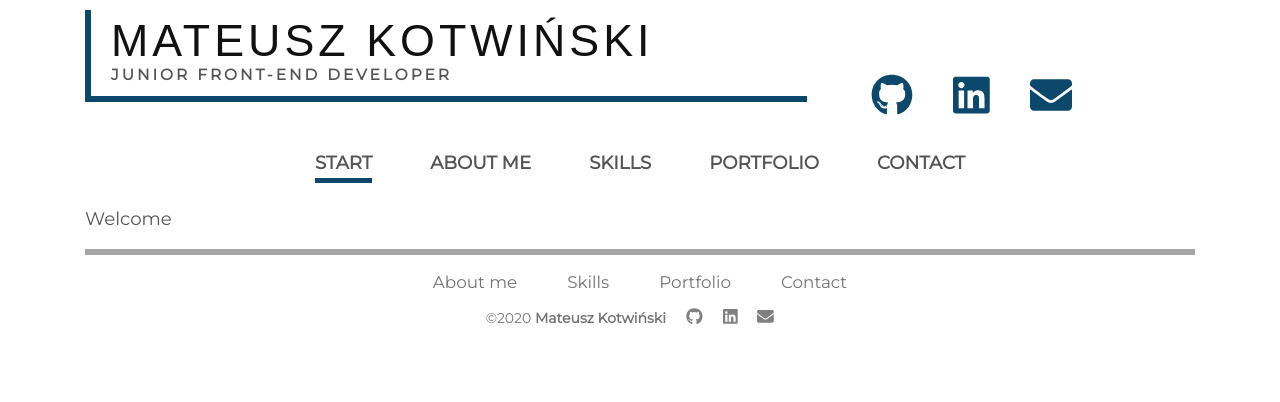
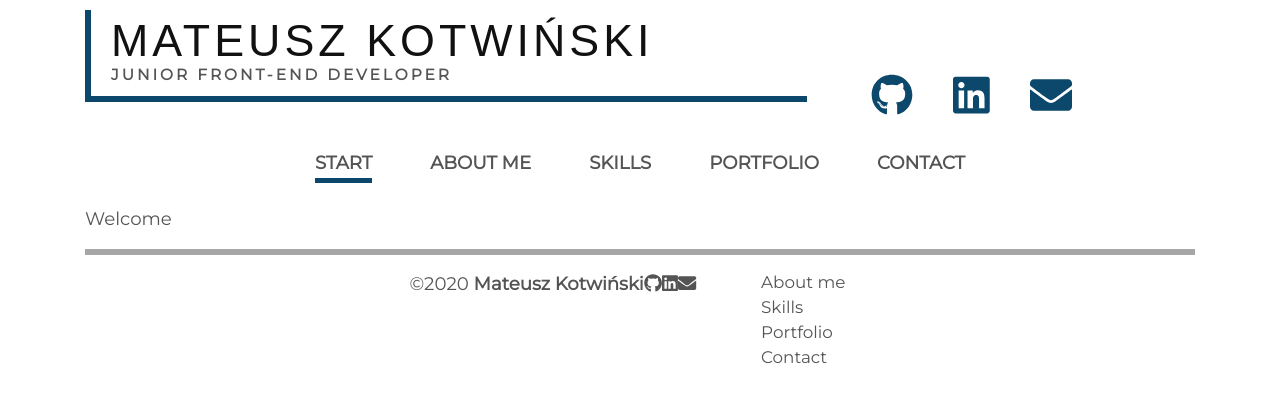
Before and after one commit to Kotwin98/portfolio_pl, a React (Create React App) app: page / in a window 1280 px wide. Shown: the top 402 px of the page. Built offline with nearby package versions, Linux system fonts and the light colour scheme; a web font is replaced by a local one.

Commit message:
Change order

```diff
--- a/src/components/layouts/Footer.js
+++ b/src/components/layouts/Footer.js
@@ -9,30 +9,8 @@ import { faEnvelope } from "@fortawesome/free-solid-svg-icons";
 
 const Footer = () => {
   return (
-        <>
-            <ul className="footer">
-                <li>
-                <NavLink exact to="/about" className="footer_menu">
-                    About me
-                </NavLink>
-                </li>
-                <li>
-                <NavLink exact to="/skills" className="footer_menu">
-                    Skills
-                </NavLink>
-                </li>
-                <li>
-                <NavLink exact to="/portfolio" className="footer_menu">
-                    Portfolio
-                </NavLink>
-                </li>
-                <li>
-                <NavLink exact to="/contact" className="footer_menu">
-                    Contact
-                </NavLink>
-                </li>
-            </ul>
-            <p className="footer_links">
+    <footer className="footer">
+      <p className="footer_socials">
         &copy;2020{" "}
         <a href="https://github.com/Kotwin98/portfolio_v2">
           <b>Mateusz Kotwiński</b>
@@ -53,7 +31,29 @@ const Footer = () => {
           <FontAwesomeIcon icon={faEnvelope} />
         </a>
       </p>
-        </>
+      <ul className="footer_menu">
+        <li>
+          <NavLink exact to="/about" className="footer_link">
+            About me
+          </NavLink>
+        </li>
+        <li>
+          <NavLink exact to="/skills" className="footer_link">
+            Skills
+          </NavLink>
+        </li>
+        <li>
+          <NavLink exact to="/portfolio" className="footer_link">
+            Portfolio
+          </NavLink>
+        </li>
+        <li>
+          <NavLink exact to="/contact" className="footer_link">
+            Contact
+          </NavLink>
+        </li>
+      </ul>
+    </footer>
   );
 };
 
```
Lines whose indentation alone changed are shown as unchanged.
